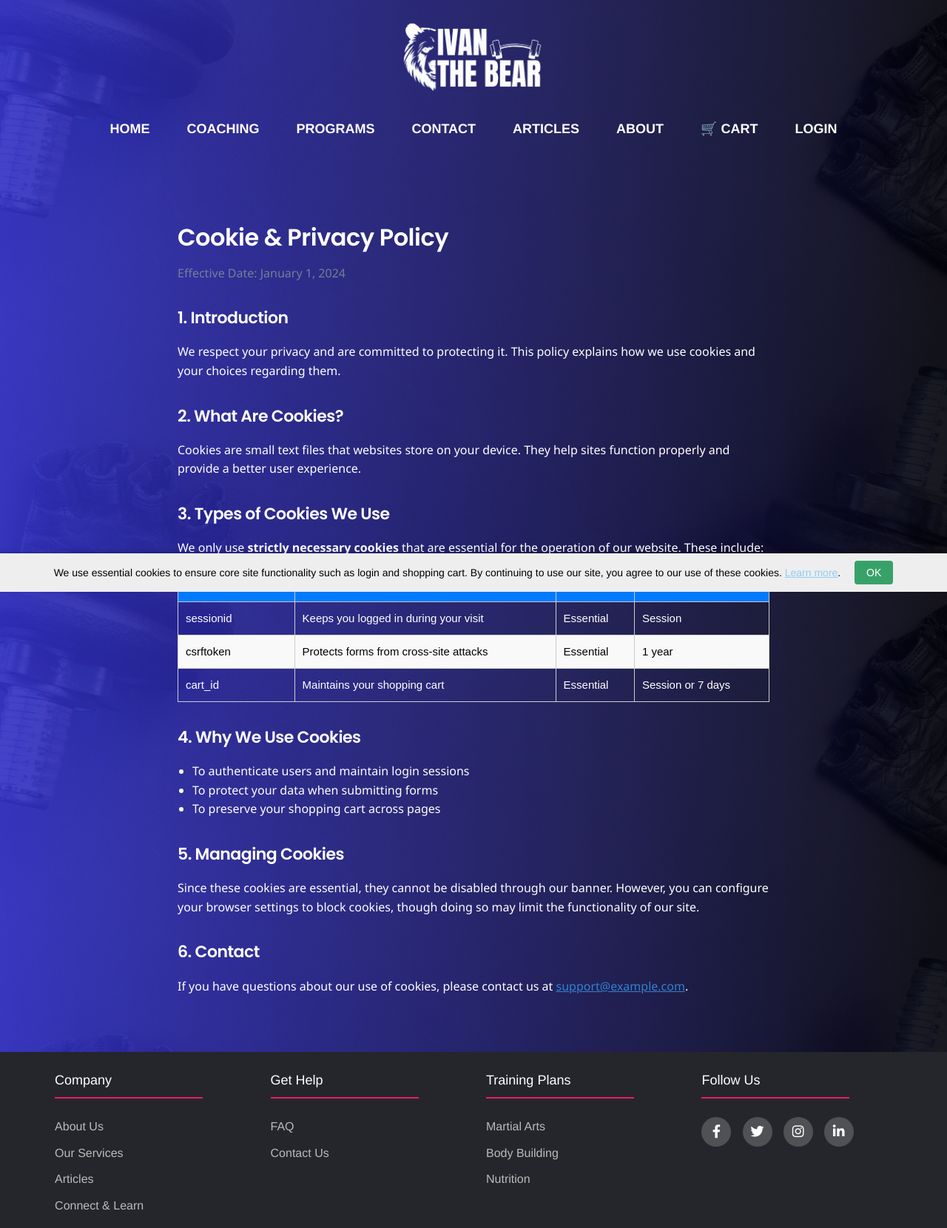
After one commit to VladimirSiTozi/TrainerAppIvan_BackEnd2, a Django app: page /privacy-policy/ in a window 1280 px wide. The commit adds this page. Shown: the whole page at 74% size. Run offline with Django 5.2, Linux system fonts and the light colour scheme; data comes from the database, SQL or seed files in the repository; data that the repository does not hold is empty; parts of the project's set-up code (start-up, migrations or seed data) failed here and were passed over; some libraries are stand-ins or nearby versions.

Commit message:
add: cookies banner and privacy policy page

```diff
--- a/TrainerAppIvan_BackEnd2/common/urls.py
+++ b/TrainerAppIvan_BackEnd2/common/urls.py
@@ -4,6 +4,7 @@ from TrainerAppIvan_BackEnd2.common import views
 
 urlpatterns = [
     path('', views.HomePageView.as_view(), name='home'),
+    path('privacy-policy/', views.privacy_policy, name='privacy_policy'),
     path('coaching/', views.CoachingPageView.as_view(), name='coaching'),
     path('contact-me/', views.ContactMeView.as_view(), name='contact-me'),
     path('about-us/', views.AboutUsView.as_view(), name='about-us'),
--- a/TrainerAppIvan_BackEnd2/common/views.py
+++ b/TrainerAppIvan_BackEnd2/common/views.py
@@ -91,3 +91,7 @@ class ApplicationFormView(TemplateView):
 
 class BusinessCardView(TemplateView):
     template_name = 'common/business-card.html'
+
+
+def privacy_policy(request):
+    return render(request, 'common/privacy_policy.html')
--- /dev/null
+++ b/static/assets/styles/cookie_banner.css
@@ -0,0 +1,29 @@
+#cookie-banner {
+    position: fixed;
+    bottom: 0;
+    left: 0;
+    right: 0;
+    background-color: #2d3748; /* dark gray */
+    color: #000000;
+    padding: 15px 20px;
+    text-align: center;
+    font-size: 14px;
+    z-index: 1000;
+    box-shadow: 0 -2px 5px rgba(0, 0, 0, 0.2);
+}
+
+#cookie-banner button {
+    background-color: #38a169; /* green */
+    color: white;
+    border: none;
+    padding: 8px 16px;
+    margin-left: 15px;
+    border-radius: 4px;
+    cursor: pointer;
+    font-size: 14px;
+    transition: background-color 0.3s ease;
+}
+
+#cookie-banner button:hover {
+    background-color: #2f855a;
+}
--- /dev/null
+++ b/static/assets/styles/privacy_policy.css
@@ -0,0 +1,60 @@
+.policy-container {
+    max-width: 800px;
+    margin: 40px auto;
+    padding: 20px;
+    line-height: 1.6;
+    font-family: 'Segoe UI', Tahoma, Geneva, Verdana, sans-serif;
+}
+
+.policy-container h1 {
+    font-size: 32px;
+    margin-bottom: 10px;
+}
+
+.policy-container h2 {
+    font-size: 22px;
+    margin-top: 30px;
+}
+
+.policy-container p,
+.policy-container ul {
+    margin-top: 10px;
+    font-size: 16px;
+}
+
+.policy-container ul {
+    padding-left: 20px;
+}
+
+.policy-container a {
+    color: #3182ce;
+    text-decoration: underline;
+}
+
+.effective-date {
+    font-size: 14px;
+    color: #718096;
+    margin-bottom: 20px;
+}
+
+.cookie-table {
+    width: 100%;
+    border-collapse: collapse;
+    margin-top: 15px;
+    font-size: 15px;
+}
+
+.cookie-table th,
+.cookie-table td {
+    border: 1px solid #ccc;
+    padding: 10px;
+    text-align: left;
+}
+
+.cookie-table tr:nth-child(2){
+    color: black;
+}
+
+.cookie-table thead {
+    background-color: #f7fafc;
+}
--- a/static/assets/styles/styles.css
+++ b/static/assets/styles/styles.css
@@ -1,6 +1,8 @@
 @import url(index.css);
 @import url(nav.css);
 @import url(footer.css);
+@import url(cookie_banner.css);
+@import url(privacy_policy.css);
 @import url(articles.css);
 @import url(coaching.css);
 @import url(product.css);
--- a/templates/common/base.html
+++ b/templates/common/base.html
@@ -28,5 +28,7 @@
     {% include 'common/footer.html' %}
 </footer>
 
+{% include 'common/cookie_banner.html' %}
+
 </body>
 </html>
--- /dev/null
+++ b/templates/common/cookie_banner.html
@@ -0,0 +1,16 @@
+{% if not request.COOKIES.cookie_notice %}
+<div id="cookie-banner" style="position: fixed; bottom: 0; background: #eee; padding: 10px;">
+   <span>
+        We use essential cookies to ensure core site functionality such as login and shopping cart.
+        By continuing to use our site, you agree to our use of these cookies.
+        <a href="{% url 'privacy_policy' %}" style="color: #90cdf4; text-decoration: underline;">Learn more</a>.
+    </span>
+    <button onclick="dismissBanner()">OK</button>
+</div>
+<script>
+  function dismissBanner() {
+    document.cookie = "cookie_notice=shown; max-age=" + 60 * 60 * 24 * 365 + "; path=/";
+    document.getElementById("cookie-banner").style.display = "none";
+  }
+</script>
+{% endif %}
--- /dev/null
+++ b/templates/common/privacy_policy.html
@@ -0,0 +1,64 @@
+{% extends 'common/base.html' %}
+
+{% block content %}
+
+<section class="policy-container">
+    <h1>Cookie & Privacy Policy</h1>
+    <p class="effective-date">Effective Date: {{ today|default:"January 1, 2024" }}</p>
+
+    <h2>1. Introduction</h2>
+    <p>We respect your privacy and are committed to protecting it. This policy explains how we use cookies and your choices regarding them.</p>
+
+    <h2>2. What Are Cookies?</h2>
+    <p>Cookies are small text files that websites store on your device. They help sites function properly and provide a better user experience.</p>
+
+    <h2>3. Types of Cookies We Use</h2>
+    <p>We only use <strong>strictly necessary cookies</strong> that are essential for the operation of our website. These include:</p>
+
+    <table class="cookie-table">
+        <thead>
+            <tr>
+                <th>Cookie Name</th>
+                <th>Purpose</th>
+                <th>Type</th>
+                <th>Duration</th>
+            </tr>
+        </thead>
+        <tbody>
+            <tr>
+                <td>sessionid</td>
+                <td>Keeps you logged in during your visit</td>
+                <td>Essential</td>
+                <td>Session</td>
+            </tr>
+            <tr>
+                <td>csrftoken</td>
+                <td>Protects forms from cross-site attacks</td>
+                <td>Essential</td>
+                <td>1 year</td>
+            </tr>
+            <tr>
+                <td>cart_id</td>
+                <td>Maintains your shopping cart</td>
+                <td>Essential</td>
+                <td>Session or 7 days</td>
+            </tr>
+        </tbody>
+    </table>
+
+    <h2>4. Why We Use Cookies</h2>
+    <ul>
+        <li>To authenticate users and maintain login sessions</li>
+        <li>To protect your data when submitting forms</li>
+        <li>To preserve your shopping cart across pages</li>
+    </ul>
+
+    <h2>5. Managing Cookies</h2>
+    <p>Since these cookies are essential, they cannot be disabled through our banner. However, you can configure your browser settings to block cookies, though doing so may limit the functionality of our site.</p>
+
+    <h2>6. Contact</h2>
+    <p>If you have questions about our use of cookies, please contact us at
+        <a href="mailto:support@example.com">support@example.com</a>.
+    </p>
+</section>
+{% endblock %}
```
